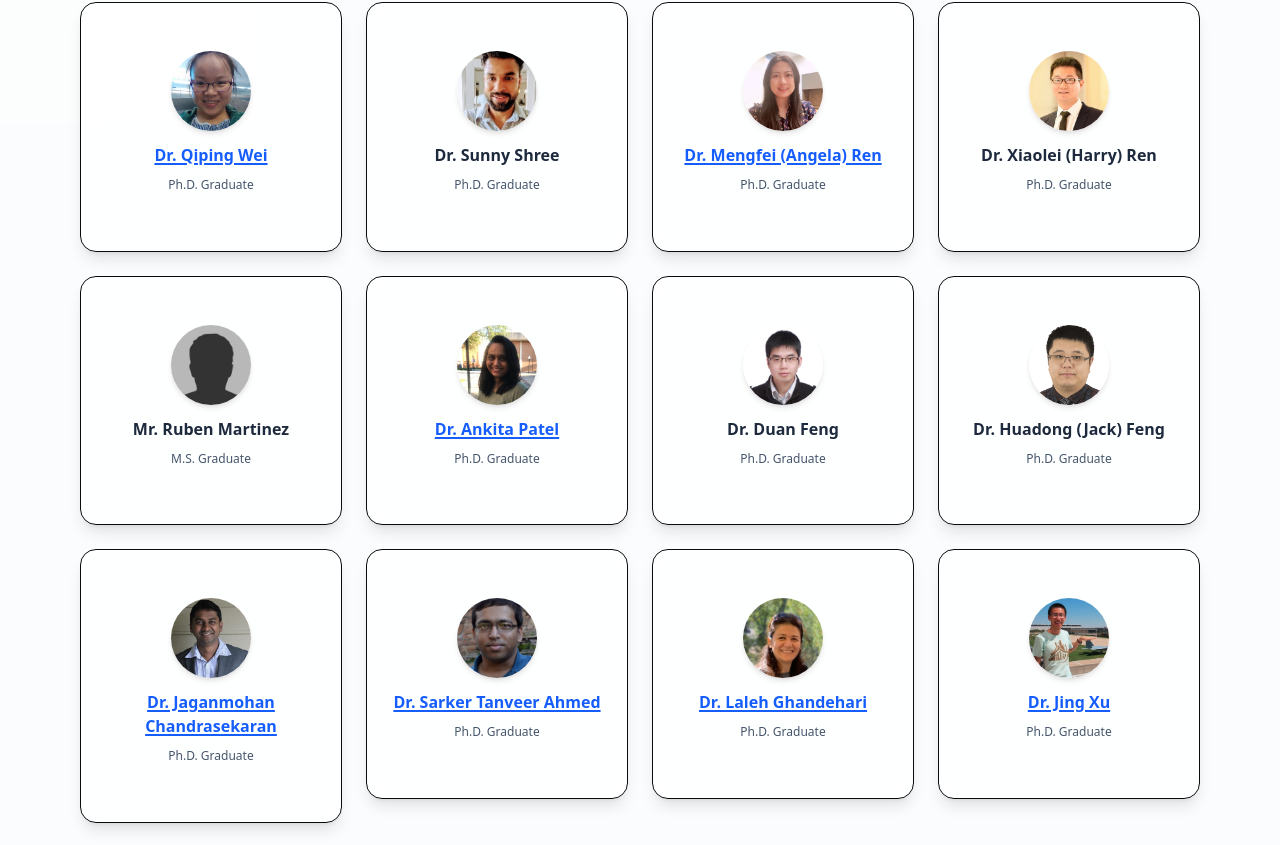
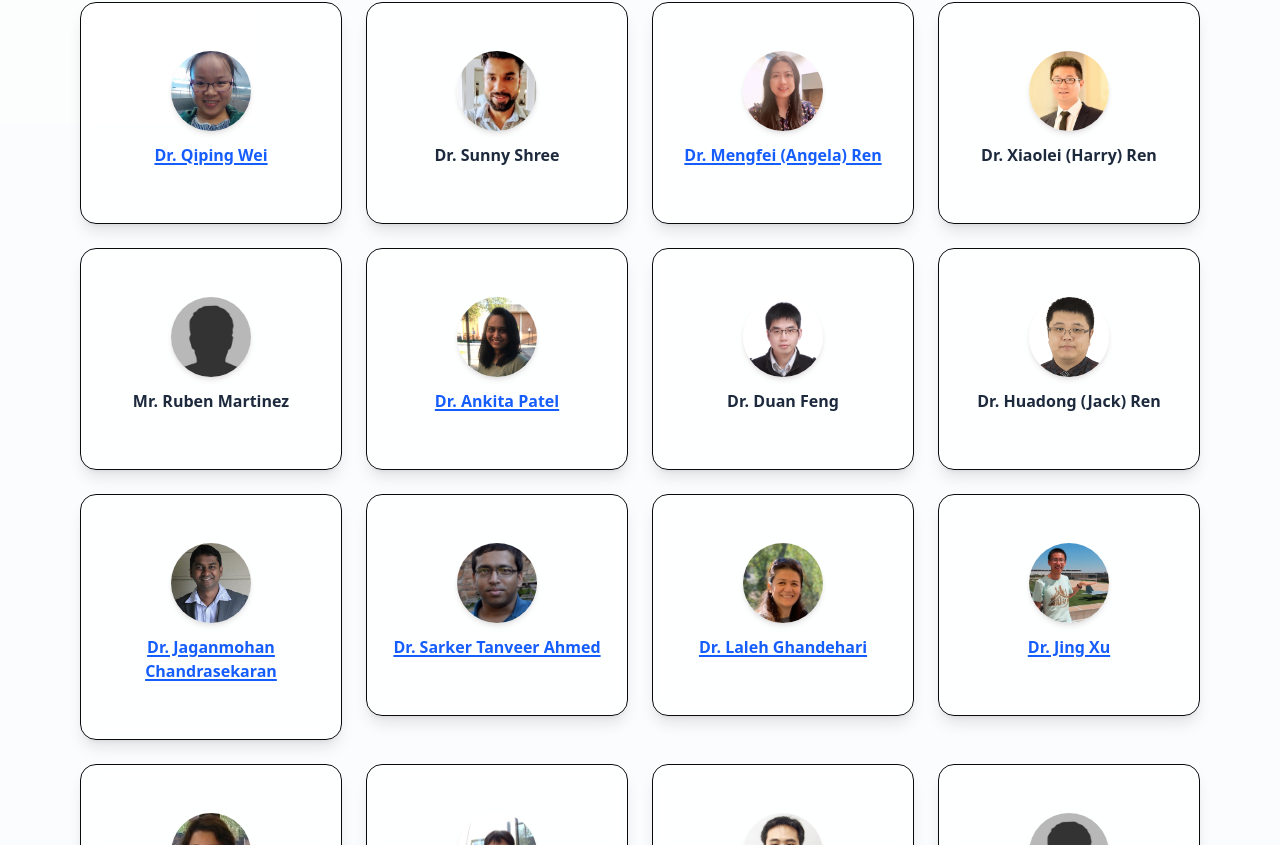
Before and after one commit to sercatuta-lei/sercatuta-lei.github.io, a Next.js app: page /team in a window 1280 px wide. Shown: the part 1655-2500 px from the top of the page. Built offline with nearby package versions, Linux system fonts and the light colour scheme.

Commit message:
Remove redundant titles from alumni section - now using Dr./Mr./Ms. prefixes only

```diff
--- a/app/team/page.tsx
+++ b/app/team/page.tsx
@@ -68,153 +68,126 @@ const alumni = [
   {
     name: "Dr. Qiping Wei",
     photo: "qiping.jpg",
-    info: "Ph.D. Graduate",
     link: "https://www.linkedin.com/in/qiping-wei-5202a914b/"
   },
   {
     name: "Dr. Sunny Shree",
-    photo: "sunny.jpg",
-    info: "Ph.D. Graduate"
+    photo: "sunny.jpg"
   },
   {
     name: "Dr. Mengfei (Angela) Ren",
     photo: "mengfei.jpg",
-    info: "Ph.D. Graduate",
     link: "https://www.linkedin.com/in/angelarenmf/"
   },
   {
     name: "Dr. Xiaolei (Harry) Ren",
-    photo: "Xiaolei.jpg",
-    info: "Ph.D. Graduate"
+    photo: "Xiaolei.jpg"
   },
   {
     name: "Mr. Ruben Martinez",
-    photo: "bio-photo.jpg",
-    info: "M.S. Graduate"
+    photo: "bio-photo.jpg"
   },
   {
     name: "Dr. Ankita Patel",
     photo: "Ankita.jpg",
-    info: "Ph.D. Graduate",
     link: "https://www.linkedin.com/in/patelankitar/"
   },
   {
     name: "Dr. Duan Feng",
-    photo: "Feng_Duan.jpeg",
-    info: "Ph.D. Graduate"
+    photo: "Feng_Duan.jpeg"
   },
   {
-    name: "Dr. Huadong (Jack) Feng",
-    photo: "Huadong_Feng.png",
-    info: "Ph.D. Graduate"
+    name: "Dr. Huadong (Jack) Ren",
+    photo: "Huadong_Feng.png"
   },
   {
     name: "Dr. Jaganmohan Chandrasekaran",
     photo: "Jagan.jpg",
-    info: "Ph.D. Graduate",
     link: "https://www.linkedin.com/in/cjaganmohan/"
   },
   {
     name: "Dr. Sarker Tanveer Ahmed",
     photo: "Sarker_Tanveer_Ahmed.jpeg",
-    info: "Ph.D. Graduate",
     link: "https://www.linkedin.com/in/sarker-tanveer-ahmed-93a0a072/"
   },
   {
     name: "Dr. Laleh Ghandehari",
     photo: "Laleh_Ghandehari.jpeg",
-    info: "Ph.D. Graduate",
     link: "https://www.linkedin.com/in/lalehshghandehari/"
   },
   {
     name: "Dr. Jing Xu",
     photo: "Jing_Xu.jpeg",
-    info: "Ph.D. Graduate",
     link: "https://www.linkedin.com/in/jing-xu-b77bb357/"
   },
   {
     name: "Dr. Mehra Nouroz Borazjany",
-    photo: "Mehra_Nouroz_Borazjany.jpeg",
-    info: "Ph.D. Graduate"
+    photo: "Mehra_Nouroz_Borazjany.jpeg"
   },
   {
     name: "Dr. Linbin Yu",
     photo: "Linbin_Yu.jpeg",
-    info: "Ph.D. Graduate",
     link: "https://www.linkedin.com/in/linbinyu/"
   },
   {
     name: "Dr. Dengfeng Xia",
-    photo: "Dengfeng_Xia.jpeg",
-    info: "Ph.D. Graduate"
+    photo: "Dengfeng_Xia.jpeg"
   },
   {
     name: "Dr. Wenhua Wang",
     photo: "bio-photo.jpg",
-    info: "Ph.D. Graduate",
     link: "https://www.linkedin.com/in/wenhua-wang-1169741b/"
   },
   {
     name: "Dr. Anthony Opara",
     photo: "bio-photo.jpg",
-    info: "Ph.D. Graduate",
     link: "https://www.linkedin.com/in/anthony-opara-6681649b/"
   },
   {
     name: "Dr. Keerthika Koteeswaran",
     photo: "Keerthika_Koteeswaran.jpeg",
-    info: "Ph.D. Graduate",
     link: "https://www.linkedin.com/in/kkoteeswaran/"
   },
   {
     name: "Dr. Arun Ramani",
-    photo: "Arun_Ramani.jpeg",
-    info: "Ph.D. Graduate"
+    photo: "Arun_Ramani.jpeg"
   },
   {
     name: "Mr. Andres Yanes",
-    photo: "bio-photo.jpg",
-    info: "M.S. Graduate"
+    photo: "bio-photo.jpg"
   },
   {
     name: "Dr. Kallol Mahata",
     photo: "Kallol_Mahata.jpeg",
-    info: "Ph.D. Graduate",
     link: "https://www.linkedin.com/in/kallolmahata/"
   },
   {
     name: "Ms. Daxa Patel",
-    photo: "bio-photo.jpg",
-    info: "M.S. Graduate"
+    photo: "bio-photo.jpg"
   },
   {
     name: "Dr. Chinmay Jayaswal",
     photo: "Chinmay_Jayaswal.jpeg",
-    info: "Ph.D. Graduate",
     link: "https://www.linkedin.com/in/chinmayjayaswal/"
   },
   {
     name: "Dr. Vidur Gupta",
     photo: "bio-photo.jpg",
-    info: "Ph.D. Graduate",
     link: "https://www.linkedin.com/in/vidurg/"
   },
   {
     name: "Ms. Monica Hernandez",
     photo: "bio-photo.jpg",
-    info: "M.S. Graduate",
     link: "https://www.linkedin.com/in/monicamhernandez/"
   },
   {
     name: "Dr. Gaurav Saini",
     photo: "Gaurav_Saini.jpeg",
-    info: "Ph.D. Graduate",
     link: "https://www.linkedin.com/in/g-gauravsaini/"
   },
   {
     name: "Dr. Pichate Pluempatanakij",
-    photo: "bio-photo.jpg",
-    info: "Ph.D. Graduate"
+    photo: "bio-photo.jpg"
   }
 ];
 
@@ -359,7 +332,7 @@ export default function TeamPage() {
                     ) : (
                       <h3 className="text-base font-semibold text-slate-800 dark:text-white mb-2">{person.name}</h3>
                     )}
-                    <p className="text-slate-600 dark:text-gray-300 text-xs leading-relaxed mb-2">{person.info}</p>
+
                   </div>
                 </CardContent>
               </Card>
```
